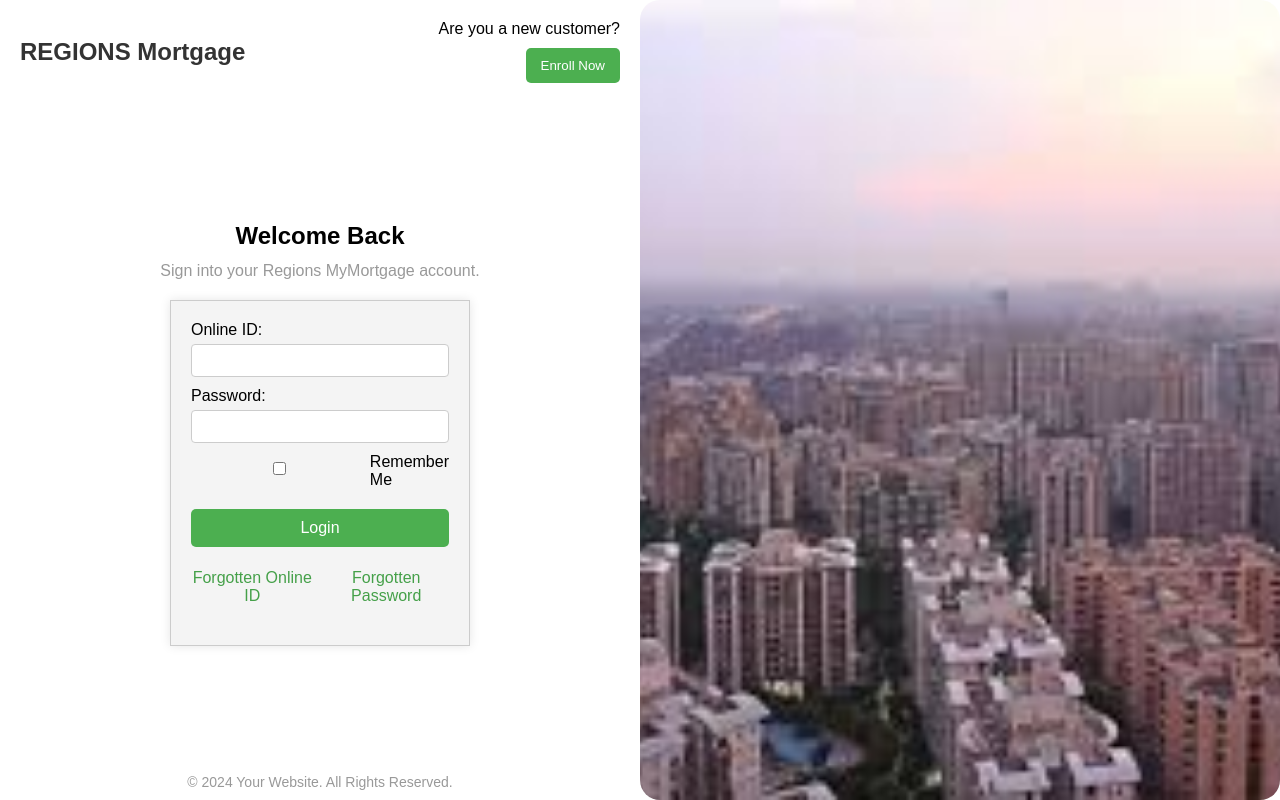
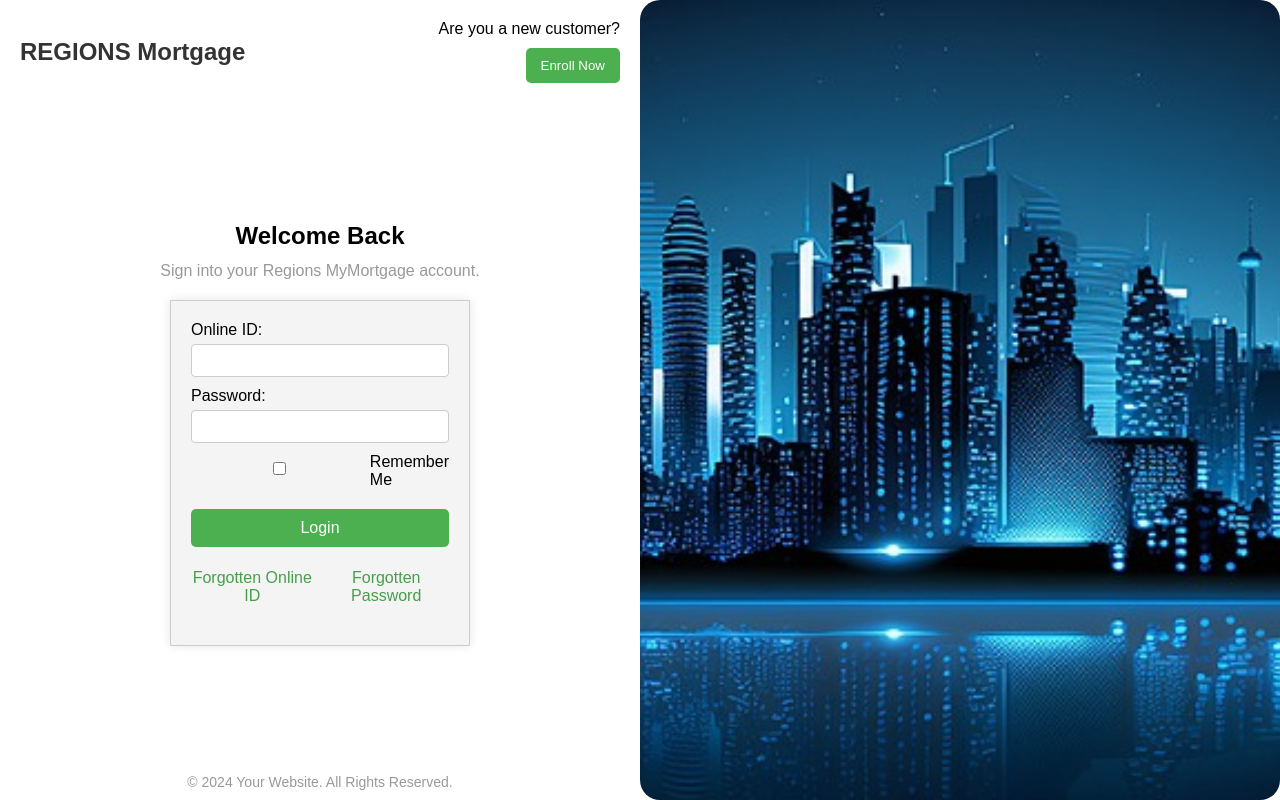
Before and after one commit to nipun0607/Javascript_Authentication, a plain HTML site: page index.html in a window 1280 px wide. Drawn offline with Linux system fonts and the light colour scheme.

Commit message:
add image

```diff
--- a/index.html
+++ b/index.html
@@ -58,7 +58,7 @@
 
         <!-- Right Side (Image) -->
         <div class="right-side" id="right-side">
-            <img src="./home.jpeg" alt="Right Side Image" id="fullscreen-image"/>
+            <img src="./image_building.jpg" alt="Right Side Image" id="fullscreen-image"/>
         </div>
     </div>
 
```
Also changed, not shown: home.jpeg (deleted), image_building.jpg (renamed from img.jpg).
